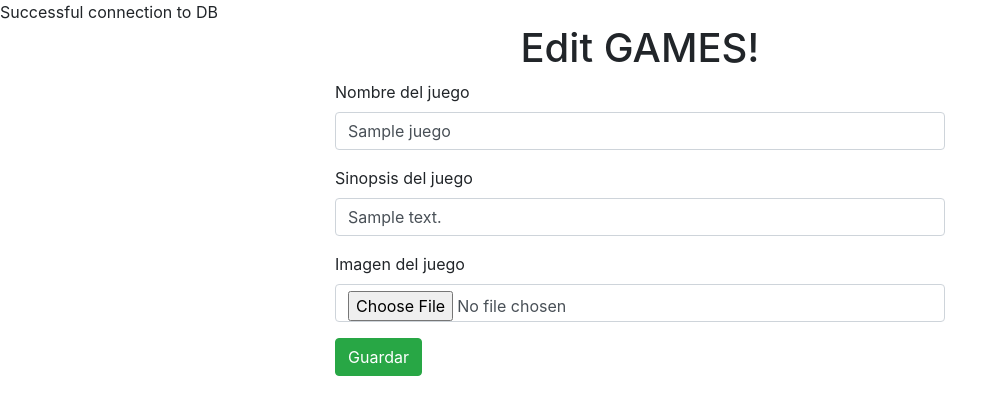
After one commit to stereoslogos/WEBI, a PHP site: page /ochophp/CRUD/editar.php?id=1 in a window 1280 px wide. The commit adds this page. Shown: the top 415 px of the page, without its empty margins (0-1007 px from the left). Run offline with PHP 8.4, Linux system fonts and the light colour scheme; tables that the repository leaves empty or names only in its code hold one stand-in row (values such as "Sample post").

Commit message:
Clase Nov 11

```diff
--- a/CRUD/crear_juego.php
+++ b/CRUD/crear_juego.php
@@ -15,7 +15,7 @@
     values (?, ?, ?)");
 
     # Pasar datos a sentencia
-    $sentencia->bind_param("ss", $nombre, $des, $img);
+    $sentencia->bind_param("sss", $nombre, $des, $ruta);
 
     # Comprobar si se registraron los datos
     if($sentencia->execute())
--- /dev/null
+++ b/CRUD/editar.php
@@ -0,0 +1,49 @@
+<?php
+    # Recibo el id del listado
+    $id = $_GET['id'];
+
+    # Conectar a BD
+    $bd = include("bd.php");
+
+    # Sentencia
+    $sentencia = $bd->prepare("SELECT * FROM juegos WHERE id = ?");
+    $sentencia->bind_param("i", $id);
+    $sentencia->execute();
+
+    # Resultado de la ejecucion
+    $resul = $sentencia->get_result();
+
+    # Pasar resultado a array
+    $juego = $resul->fetch_assoc();
+
+    # Comprobar que tenemos el juego en consulta
+    if(!$juego){
+        echo "No existe un juego con ese ID";
+    }
+?>
+<?php
+    include("header.php"); ?>
+    <div class="col-sm-6 ">
+        <h1 class="text-center">Edit GAMES!</h1>
+
+        <form action="actualizar.php" method="POST">
+            <div class="form-group">
+                <label for="exampleFormControlInput1">Nombre del juego</label>
+                <input name="nombre" type="text" value="<?php echo $juego['nombre'] ?>" class="form-control" id="exampleFormControlInput1" placeholder="Escriba el nombre del juego">
+            </div>
+            <input type="hidden" name="id" value="<?php echo $juego['id']; ?>">
+            <div class="form-group">
+                <label for="exampleFormControlTextarea1">Sinopsis del juego</label>
+                <input name="descripcion" value="<?php echo $juego['descripcion'] ?>" class="form-control" id="exampleFormControlTextarea1" rows="3"></input>
+            </div>
+            <div class="form-group">
+                <label for="exampleFormControlTextarea1">Imagen del juego</label>
+                <input name="imagen" type="file" class="form-control">
+            </div>
+            <div class="form-group">
+                <button type="submit" class="btn btn-success">Guardar</button>
+            </div>
+        </form>
+    </div>
+<?php
+    include("footer.php"); ?>
--- a/CRUD/listado_juegos.php
+++ b/CRUD/listado_juegos.php
@@ -22,6 +22,7 @@
       <th scope="col">ID #</th>
       <th scope="col">Nombre</th>
       <th scope="col">Sinopsis</th>
+      <th scope="col">Imagen</th>
       <th scope="col">Editar</th>
       <th scope="col">Eliminar</th>
     </tr>
@@ -33,8 +34,8 @@
       <td> <?php echo $registro["nombre"]; ?> </td>
       <td> <?php echo $registro["descripcion"]; ?> </td>
       <td> <img src="<?php echo $registro["imagen"]; ?>" width="100px" alt="cover"> </td>
-      <td>Editar</td>
-      <td>Eliminar</td>
+      <td> <a href="editar.php?id=<?php echo $registro["id"]; ?>" class="btn btn-warning">Editar</a> </td>
+      <td> <a href="eliminar.php?id=<?php echo $registro["id"]; ?>" class="btn btn-danger">Eliminar</a> </td>
     </tr>
 
     <?php
```
Also changed, not shown: CRUD/actualizar.php (added, +18 -0 lines), CRUD/eliminar.php (added), CRUD/img/sy.jpg (added), CRUD/img/twst.jpg (added).
